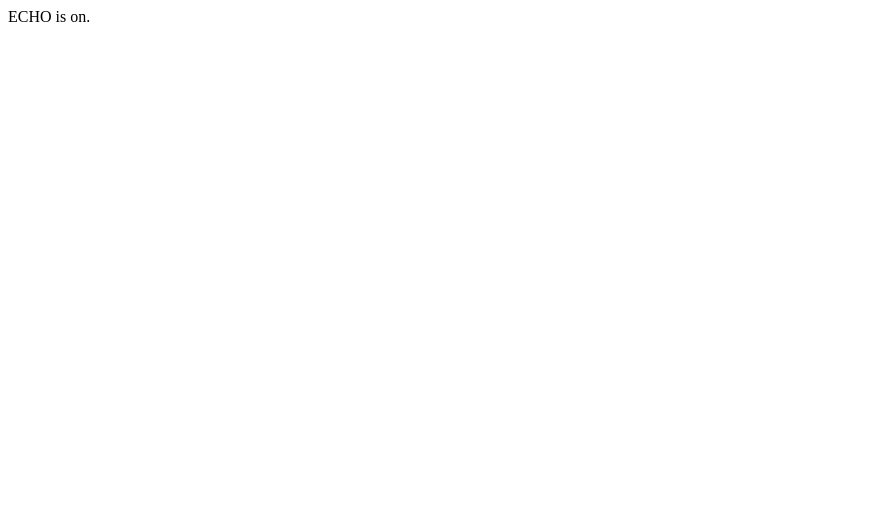
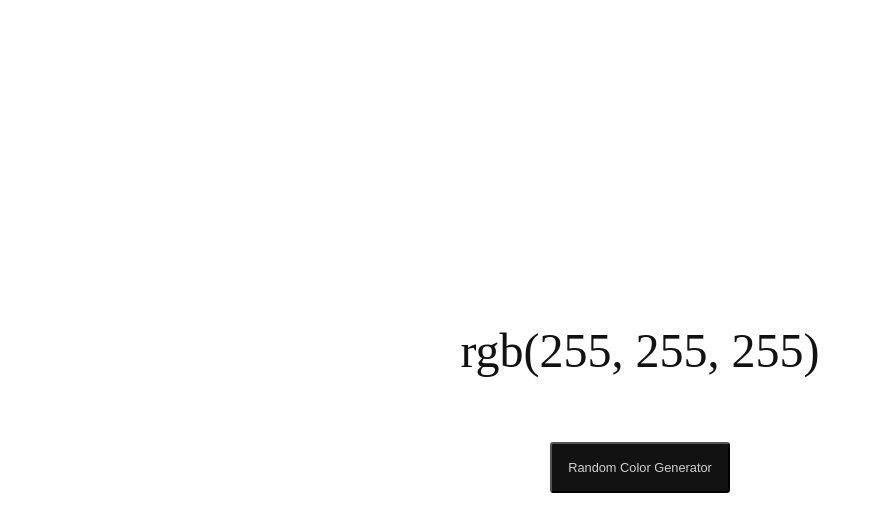
Before and after one commit to sayiO/Color_Generator, a plain HTML site: page index.html in a window 1280 px wide. Shown: the whole page, without its empty margins (0-873 px from the left). Drawn offline with Linux system fonts and the light colour scheme.

Commit message:
created the html structure

```diff
--- a/app.js
+++ b/app.js
@@ -1 +1,21 @@
-ECHO is on.
+const randomNumber = (min, max) => {
+    min = Math.ceil(min);
+    max = Math.floor(max);
+    return Math.floor(Math.random() * (max - min + 1)) + min;
+}
+
+const random_RGB = () => [
+    randomNumber(0, 255),
+    randomNumber(0, 255),
+    randomNumber(0, 255)
+];
+
+const currentValueSpan = document.getElementById("value");
+
+document.getElementById("generate").addEventListener("click", function (e) {
+    const rgb = random_RGB();
+    const content = `rgb( ${rgb[0]}, ${rgb[1]}, ${rgb[2]} )`;
+
+    document.documentElement.style.setProperty('--current-value', content);
+    currentValueSpan.textContent = content;
+})
--- a/index.html
+++ b/index.html
@@ -1 +1,17 @@
-ECHO is on.
+<!DOCTYPE html>
+<html lang="en">
+
+<head>
+    <meta charset="UTF-8">
+    <meta name="viewport" content="width=device-width, initial-scale=1.0">
+    <link rel="stylesheet" href="style.css">
+    <title>Color Generator</title>
+</head>
+
+<body>
+    <span id="value">rgb(255, 255, 255)</span>
+    <button id="generate">Random Color Generator</button>
+</body>
+<script src="app.js"></script>
+
+</html>
--- a/style.css
+++ b/style.css
@@ -1 +1,35 @@
-ECHO is on.
+:root{
+    --current-value: rgb(255, 255, 255);
+}
+
+body{
+    display: flex;
+    align-items: center;
+    flex-direction: column;
+    justify-content: center;
+    min-height: 100vh;
+    background: var(--current-value);
+}
+
+span{
+    font-size: 3rem;
+    font-weight: 400;
+    color: #121212;
+
+}
+button {
+    font-size: 0.8rem;
+    font-family: sans-serif;
+    font-weight: 600px;
+    color: rgba(255,255,255, .8);
+    padding: 1rem;
+    border-radius: 0.2rem;
+    margin-top: 4rem;
+    background: #121212;
+    user-select: none;
+    transition: transform 0.3s;
+}
+button:hover{
+    cursor: pointer;
+    transform: translateY(-.6rem);
+}
```
